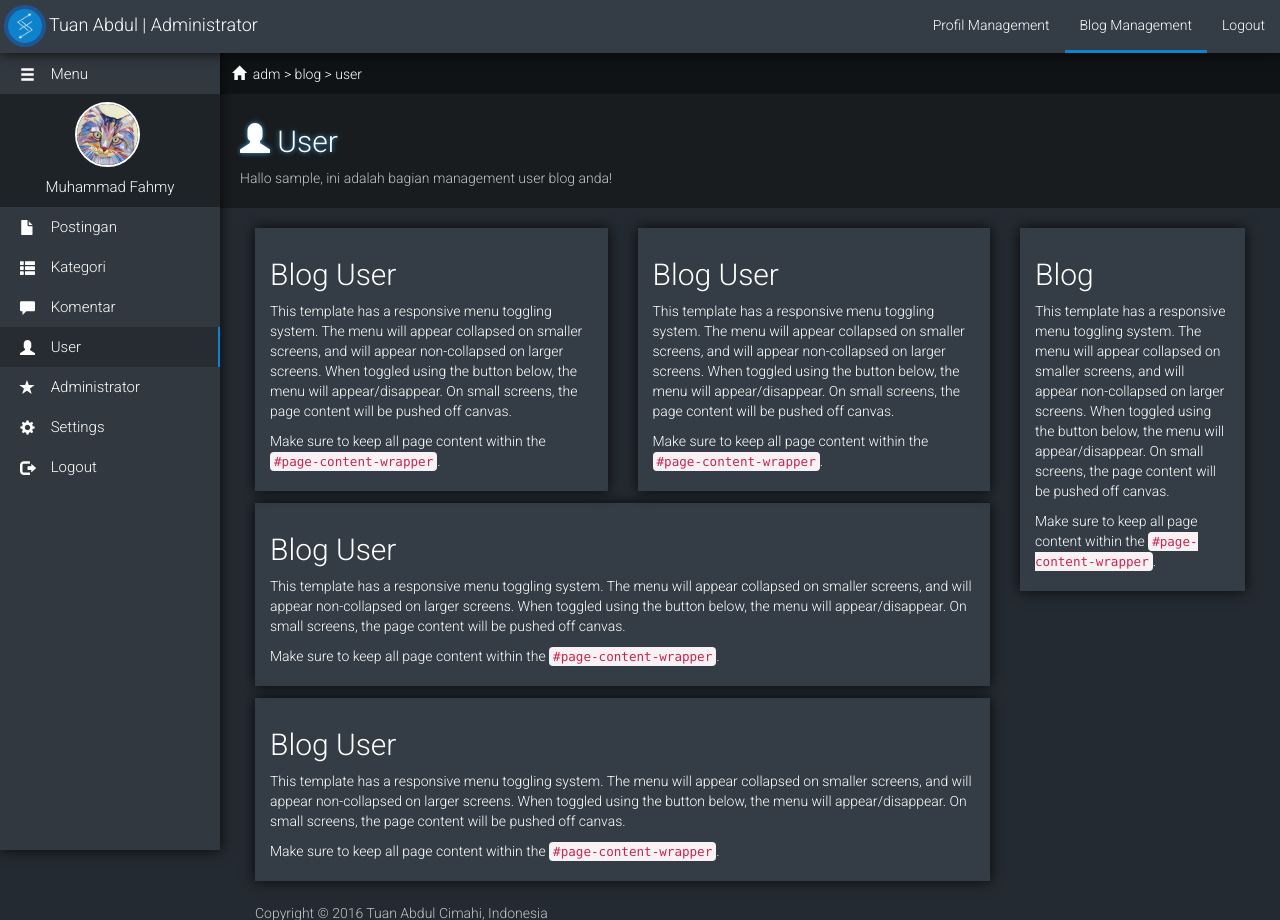
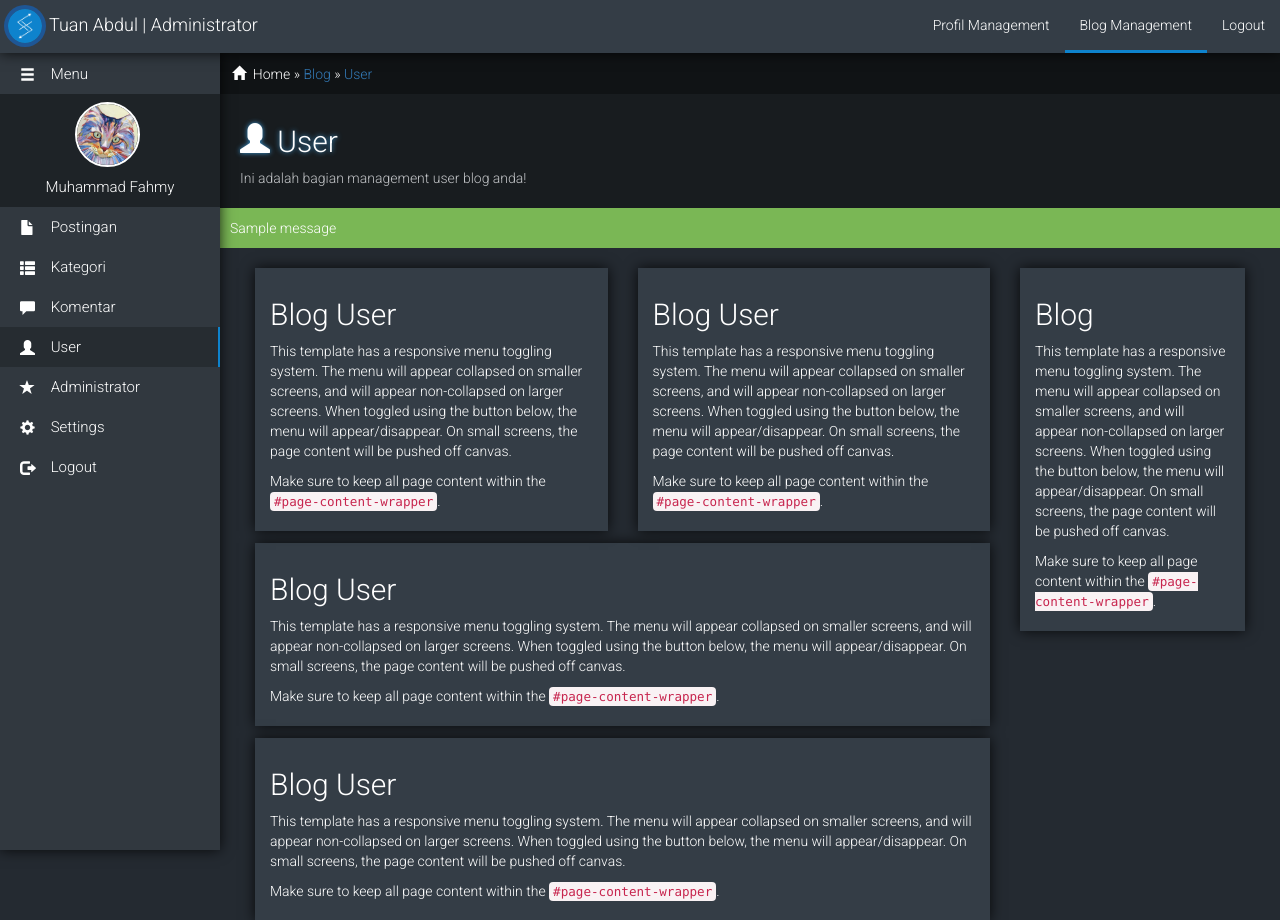
Before and after one commit to fahmyabdul/web-pertama, a Django app: page /adm/blog/user/ in a window 1280 px wide. Shown: the top 920 px of the page. Run offline with Django 3.2, Linux system fonts and the light colour scheme; a user stored in the database is signed in; tables that the repository leaves empty hold one stand-in row (values such as "Sample post"); one stand-in notice (Sample message) is shown; some libraries are stand-ins or nearby versions.

Commit message:
perubahan admin

```diff
--- a/mainweb/models.py
+++ b/mainweb/models.py
@@ -2,6 +2,7 @@ from django.db import models
 from django.utils import timezone
 from django.contrib.auth.signals import user_logged_in, user_logged_out
 from django.contrib.sessions.models import Session
+from django.contrib import messages
 
 class Bagian(models.Model):
     bagian_id 		= models.AutoField(primary_key=True)
@@ -41,6 +42,7 @@ class Login_log(models.Model):
 		return self.log_authid
 
 def entrilog(sender, request, user, **kwargs):
+	messages.info(request, "Login berhasil dilakukan, selamat datang di administrator Tuan Abdul!")
 	userid = request.user.id
 	login_log = Login_log()
 	login_log.log_authid 	= userid
@@ -50,6 +52,7 @@ def entrilog(sender, request, user, **kwargs):
 	login_log.save()
 
 def dellog(sender, request, user, **kwargs):
+	messages.info(request, "Logout berhasil dilakukan.")
 	userid = request.user.id
 	login_log = Login_log.objects.filter(log_authid=userid)
 	login_log.delete()
--- a/mainweb/static/css/adm.css
+++ b/mainweb/static/css/adm.css
@@ -5,7 +5,6 @@ body{
 	background: #242a31;
 	color:#fff;
 	font-family:'Roboto', sans-serif;
-  	overflow-y: hidden;
 }
 .navbar{
 	background: #343d46;
@@ -123,11 +122,27 @@ body{
 	box-shadow:0px 0px 13px rgba(0,0,0,0.8);
 }
 
-.err{
-	text-align:center; background:#ff4c4c; padding:10px;
+.pesan{
+	text-align:center; padding:10px;
 }
 
-.err:hover{
+.pesan.merah{
+	background:#ff4c4c;
+}
+
+.pesan.hijau{
+	background:#7AB755;
+}
+
+.pesan.tengah{
+	text-align: center;
+}
+
+.pesan.kiri{
+	text-align: left;
+}
+
+.pesan:hover{
 	cursor:pointer;
 }
 
--- a/mainweb/static/css/main.css
+++ b/mainweb/static/css/main.css
@@ -656,11 +656,17 @@
 				transform: rotate(-60deg);
 			}
 			.loader {
+				display: flex;
+				justify-content: center;
 				position: fixed;
 				left: 0px;
 				top: 0px;
 				width: 100%;
 				height: 100%;
 				z-index: 99999;
-				background: url("../img/Preloader_9.gif") center no-repeat #fff;
+				background: #343d46;
+				vertical-align: middle;
 			}
+			.loader > div{
+				align-self: center;
+			}
--- a/mainweb/static/js/adm.js
+++ b/mainweb/static/js/adm.js
@@ -3,9 +3,8 @@ $(window).load(function() {
 });
 
 $(document).ready(function () {
-	$(".err").click(function() {
+	$(".pesan").click(function() {
 		$(this).fadeOut('slow');
 	});
-	$("body").css('overflow-y','auto');
     $('[data-toggle="tooltip"]').tooltip();
 });
--- a/mainweb/templates/mainweb/adm_blog.html
+++ b/mainweb/templates/mainweb/adm_blog.html
@@ -1,46 +1,52 @@
 {% extends 'mainweb/base.html' %}
 {% load staticfiles %}
+{% block title %}
+Blog Post
+{% endblock %}
+{% block breadcrumbs %}
+    {{ block.super }} » <a href="{% url 'adm_blog_post' %}">Blog</a>
+{% endblock %}
 {% block sidebar %}
                 <li>
-                    <a href="/adm/blog" class="{% if request.path == '/adm/blog/' %}active{% endif %}"><span class="glyphicon glyphicon-file"></span> <span>Postingan</span></a>
+                    <a href="/adm/blog/post" class="{% if '/adm/blog/post/' in request.path %}active{% endif %}"><span class="glyphicon glyphicon-file"></span> <span>Postingan</span></a>
                 </li>
                 <li>
-                    <a href="#" class="{% if request.path == '/adm/blog/kategori/' %}active{% endif %}"><span class="glyphicon glyphicon-th-list"></span> <span>Kategori</span></a>
+                    <a href="#" class="{% if '/adm/blog/kategori/' in request.path %}active{% endif %}"><span class="glyphicon glyphicon-th-list"></span> <span>Kategori</span></a>
                 </li>
                 <li>
-                    <a href="#" class="{% if request.path == '/adm/blog/komentar/' %}active{% endif %}"><span class="glyphicon glyphicon-comment"></span> <span>Komentar</span></a>
+                    <a href="#" class="{% if '/adm/blog/komentar/' in request.path %}active{% endif %}"><span class="glyphicon glyphicon-comment"></span> <span>Komentar</span></a>
                 </li>
                 <li>
-                    <a href="user" class="{% if request.path == '/adm/blog/user/' %}active{% endif %}"><span class="glyphicon glyphicon-user"></span> <span>User</span></a>
+                    <a href="/adm/blog/user" class="{% if '/adm/blog/user/' in request.path %}active{% endif %}"><span class="glyphicon glyphicon-user"></span> <span>User</span></a>
                 </li>
                 <li>
-                    <a href="#" class="{% if request.path == '/adm/blog/administrator/' %}active{% endif %}"><span class="glyphicon glyphicon-star"></span> <span>Administrator</span></a>
+                    <a href="#" class="{% if '/adm/blog/administrator/' in request.path %}active{% endif %}"><span class="glyphicon glyphicon-star"></span> <span>Administrator</span></a>
                 </li>
                 <li>
-                    <a href="#" class="{% if request.path == '/adm/blog/settings/' %}active{% endif %}"><span class="glyphicon glyphicon-cog"></span> <span>Settings</span></a>
+                    <a href="#" class="{% if '/adm/blog/settings/' in request.path %}active{% endif %}"><span class="glyphicon glyphicon-cog"></span> <span>Settings</span></a>
                 </li>
 {% endblock %}
 {% block pgtitle %}
 
 				<div class="bagheader">
-				{% if request.path == '/adm/blog/' %}
+				{% if '/adm/blog/post/' in request.path  %}
 				<h2><span class="glyphicon glyphicon-file"></span> Postingan</h2>
-				<span style="color:#c2c4c7;">Hallo {{ user.username }}, ini adalah bagian management postingan blog anda!</span>
-				{% elif request.path == '/adm/blog/kategori/' %}
+				<span style="color:#c2c4c7;">Ini adalah bagian management postingan blog anda!</span>
+				{% elif '/adm/blog/kategori/' in request.path %}
 				<h2><span class="glyphicon glyphicon-th-list"></span> Kategori</h2>
-				<span style="color:#c2c4c7;">Hallo {{ user.username }}, ini adalah bagian management kategori postingan blog anda!</span>
-				{% elif request.path == '/adm/blog/komentar/' %}
+				<span style="color:#c2c4c7;">Ini adalah bagian management kategori postingan blog anda!</span>
+				{% elif '/adm/blog/komentar/' in request.path %}
 				<h2><span class="glyphicon glyphicon-comment"></span> Komentar</h2>
-				<span style="color:#c2c4c7;">Hallo {{ user.username }}, ini adalah bagian management komentar postingan blog anda!</span>
-				{% elif request.path == '/adm/blog/user/' %}
+				<span style="color:#c2c4c7;">Ini adalah bagian management komentar postingan blog anda!</span>
+				{% elif '/adm/blog/user/' in request.path %}
 				<h2><span class="glyphicon glyphicon-user"></span> User</h2>
-				<span style="color:#c2c4c7;">Hallo {{ user.username }}, ini adalah bagian management user blog anda!</span>
-				{% elif request.path == '/adm/blog/administrator/' %}
+				<span style="color:#c2c4c7;">Ini adalah bagian management user blog anda!</span>
+				{% elif '/adm/blog/administrator/' in request.path %}
 				<h2 style="text-shadow:0px 0px 5px #3e9bd7;"><span class="glyphicon glyphicon-star"></span> Administrator</h2>
-				<span style="color:#c2c4c7;">Hallo {{ user.username }}, ini adalah bagian management administrator blog anda!</span>
-				{% elif request.path == '/adm/blog/settings/' %}
+				<span style="color:#c2c4c7;">Ini adalah bagian management administrator blog anda!</span>
+				{% elif '/adm/blog/settings/' in request.path %}
 				<h2><span class="glyphicon glyphicon-cog"></span> Settings</h2>
-				<span style="color:#c2c4c7;">Hallo {{ user.username }}, ini adalah bagian management settingan blog anda!</span>
+				<span style="color:#c2c4c7;">Ini adalah bagian management settingan blog anda!</span>
 				{% endif %}
 				</div>
 {% endblock %}
@@ -145,9 +151,9 @@
 	    			<span class="glyphicon glyphicon-ok opsi hijau" data-toggle="tooltip" title="Publish"></span>
 	    			{% endif %}
 	    			&nbsp;&nbsp;&nbsp;
-	    			<span class="glyphicon glyphicon-pencil opsi kuning" data-toggle="tooltip" title="Edit"></span>
+	    			<a href="{% url 'adm_blog_post_edit' pk=post.pk %}"><span class="glyphicon glyphicon-pencil opsi kuning" data-toggle="tooltip" title="Edit"></span></a>
 	    			&nbsp;&nbsp;&nbsp;
-	    			<span class="glyphicon glyphicon-trash opsi ungu" data-toggle="tooltip" title="Hapus"></span></td>
+	    			<a href="#"><span class="glyphicon glyphicon-trash opsi ungu" data-toggle="tooltip" title="Hapus"></span></td></a>
 				</tr>
 				{% endfor %}
 			</tbody>
--- a/mainweb/templates/mainweb/adm_blog_user.html
+++ b/mainweb/templates/mainweb/adm_blog_user.html
@@ -1,5 +1,11 @@
 {% extends 'mainweb/adm_blog.html' %}
 {% load staticfiles %}
+{% block title %}
+Blog User
+{% endblock %}
+{% block breadcrumbs %}
+    {{ block.super }} » <a href="{{ adm_blog_user }}">User</a>
+{% endblock %}
 {% block pgcontent %}
 		                <div class="row">
 		                    <div class="col-lg-9">
--- a/mainweb/templates/mainweb/adm_profil.html
+++ b/mainweb/templates/mainweb/adm_profil.html
@@ -1,5 +1,8 @@
 {% extends 'mainweb/base.html' %}
 {% load staticfiles %}
+{% block title %}
+Profil
+{% endblock %}
 {% block sidebar %}
                 <li>
                     <a href="#" class="{% if request.path == '/adm/profil/' %}active{% endif %}"><span class="glyphicon glyphicon-dashboard"></span> <span>Header</span></a>
--- a/mainweb/templates/mainweb/base.html
+++ b/mainweb/templates/mainweb/base.html
@@ -1,7 +1,7 @@
 {% load staticfiles %}
 <html>
 	<head>
-		<title>Tuan Abdul Admin</title>
+		<title>Tuan Abdul Admin | {% block title %}{% endblock %}</title>
 		<meta charset="utf-8">
 		<meta http-equiv="X-UA-Compatible" content="IE=edge">
 		<meta name="viewport" content="width=device-width, initial-scale=1">
@@ -18,7 +18,11 @@
 		</script>
 	</head>
 	<body>
-	<div class="loader"></div>
+	<div class="loader">
+		<div class="someicon">
+			<div><img src="{% static 'img/flg.png' %}" class="img-circle imgicn"></div>
+		</div>
+	</div>
 		<nav class="navbar navbar-default navbar-fixed-top">
 	      <div class="container-fluid">
 	        <div class="navbar-header">
@@ -32,8 +36,8 @@
 	        </div>
 	        <div id="navbar" class="navbar-collapse collapse">
 	          <ul class="nav navbar-nav navbar-right">
-	            <li class="{% if request.resolver_match.url_name == 'adm_profil' %}active{% endif %}"><a href="/adm/profil">Profil Management</a></li>
-	            <li class="{% if request.resolver_match.url_name == 'adm_blog' %}active{% endif %}"><a href="/adm/blog">Blog Management</a></li>
+	            <li class="{% if '/adm/profil' in request.path %}active{% endif %}"><a href="/adm/profil">Profil Management</a></li>
+	            <li class="{% if '/adm/blog' in request.path %}active{% endif %}"><a href="/adm/blog/post">Blog Management</a></li>
 	            <li><a href="{% url 'logout_adm' %}">Logout</a></li>
 	          </ul>
 	        </div>
@@ -62,9 +66,16 @@
 		        <!-- /#sidebar-wrapper -->
 
 		        <!-- Page Content -->
-		        <div style="padding:12px; padding-top:14px; padding-bottom: 10px; background:#101315;"><span class="glyphicon glyphicon-home"></span>&nbsp;{{ alamats }}</div>
+		        <div style="padding:12px; padding-top:14px; padding-bottom: 10px; background:#101315;"><span class="glyphicon glyphicon-home"></span>&nbsp;{% block breadcrumbs %}Home{% endblock %}</div>
 		        {% block pgtitle %}
 		        {% endblock %}
+		        {% if messages %}
+		        <div class="pesan hijau kiri">
+				    {% for message in messages %}
+				    {{ message }}
+				    {% endfor %}
+				</div>
+				{% endif %}
 		        <div id="page-content-wrapper">
 		            <div class="container-fluid">
 				      	<div class="blgpct visible-xs" style="margin-bottom:5px;">
--- a/mainweb/templates/mainweb/main_view.html
+++ b/mainweb/templates/mainweb/main_view.html
@@ -15,7 +15,11 @@
 		<script src="{% static 'js/main.js' %}"></script>
 	</head>
 	<body>
-	<div class="loader"></div>
+	<div class="loader">
+		<div class="someicon">
+			<div><img src="{% static 'img/flg.png' %}" class="img-circle imgicn"></div>
+		</div>
+	</div>
 	<div id="profil">
 	<div class="headtop">
 		<div class="container-fluid">
--- a/mainweb/urls.py
+++ b/mainweb/urls.py
@@ -6,7 +6,9 @@ urlpatterns = [
 	url(r'^$',views.main_view, name='main_view'),
 	url(r'^adm/$', views.login_adm, name='login_adm'),
 	url(r'^adm/profil/$', views.adm_profil, name='adm_profil'),
-	url(r'^adm/blog/$', views.adm_blog, name='adm_blog'),
-	url(r'^adm/blog/user/$', views.adm_blog_user, name='adm_blog'),
+	url(r'^adm/blog/post/$', views.adm_blog_post, name='adm_blog_post'),
+	url(r'^adm/blog/post/(?P<pk>\d+)/$', views.adm_blog_post_detail, name='adm_blog_post_detail'),
+	url(r'^adm/blog/post/(?P<pk>\d+)/edit/$', views.adm_blog_post_edit, name='adm_blog_post_edit'),
+	url(r'^adm/blog/user/$', views.adm_blog_user, name='adm_blog_user'),
     url(r'^adm/logout/$', views.logout_adm, name='logout_adm'),
 ]
--- a/mainweb/views.py
+++ b/mainweb/views.py
@@ -7,6 +7,7 @@ from django.shortcuts import render, get_object_or_404, redirect
 from django.http import HttpResponseRedirect
 from django.core.urlresolvers import reverse
 from .models import Bagian
+from .forms import PostForm, CommentForm
 import blog
 
 def main_view(request):
@@ -16,7 +17,7 @@ def main_view(request):
 def login_adm(request):
     if request.user.is_authenticated():
         if request.user.is_staff:
-            return redirect('/adm/blog')
+            return redirect('/adm/blog/post')
         else:
             stat = 'bukanadmin'
             logout(request)
@@ -26,7 +27,7 @@ def login_adm(request):
 
 def logout_adm(request):
     logout(request)
-    return redirect('/adm/')
+    return redirect('login_adm')
 
 
 def adm_profil(request):
@@ -38,7 +39,7 @@ def adm_profil(request):
     else:
         return login_adm(request)
 
-def adm_blog(request):
+def adm_blog_post(request):
     if request.user.is_authenticated():
         alamat      = request.path
         alamat      = alamat.replace("/"," > ")
@@ -70,3 +71,24 @@ def adm_blog_user(request):
         return render(request, 'mainweb/adm_blog_user.html',{'alamats':alamats})
     else:
         return login_adm(request)
+
+def adm_blog_post_detail(request, pk):
+    post = get_object_or_404(blog.models.Post, pk=pk)
+    return render(request, 'mainweb/adm_blog_post_detail.html',{'post':post})
+
+def adm_blog_post_edit(request, pk):
+    alamat = request.path
+    alamat = alamat.replace("/"," > ")
+    alamats = alamat.replace(">", " ", 1)[:-2]
+    post = get_object_or_404(blog.models.Post, pk=pk)
+    if request.method == "POST":
+        form = PostForm(request.POST, instance=post)
+        if form.is_valid():
+            post = form.save(commit=False)
+            post.author = request.user
+            post.published_date = timezone.now()
+            post.save()
+            return redirect('/adm/blog')
+    else:
+        form = PostForm(instance=post)
+    return render(request, 'mainweb/adm_blog_post_edit.html', {'form': form, 'alamats':alamats})
```
Also changed, not shown: mainweb/forms.py (added, +12 -0 lines), mainweb/templates/mainweb/adm_blog_post_edit.html (added, +24 -0 lines), mainweb/templates/registration/login.html (+14 -3 lines), mainweb/templates/mainweb/adm_blog_post_detail.html (added).
